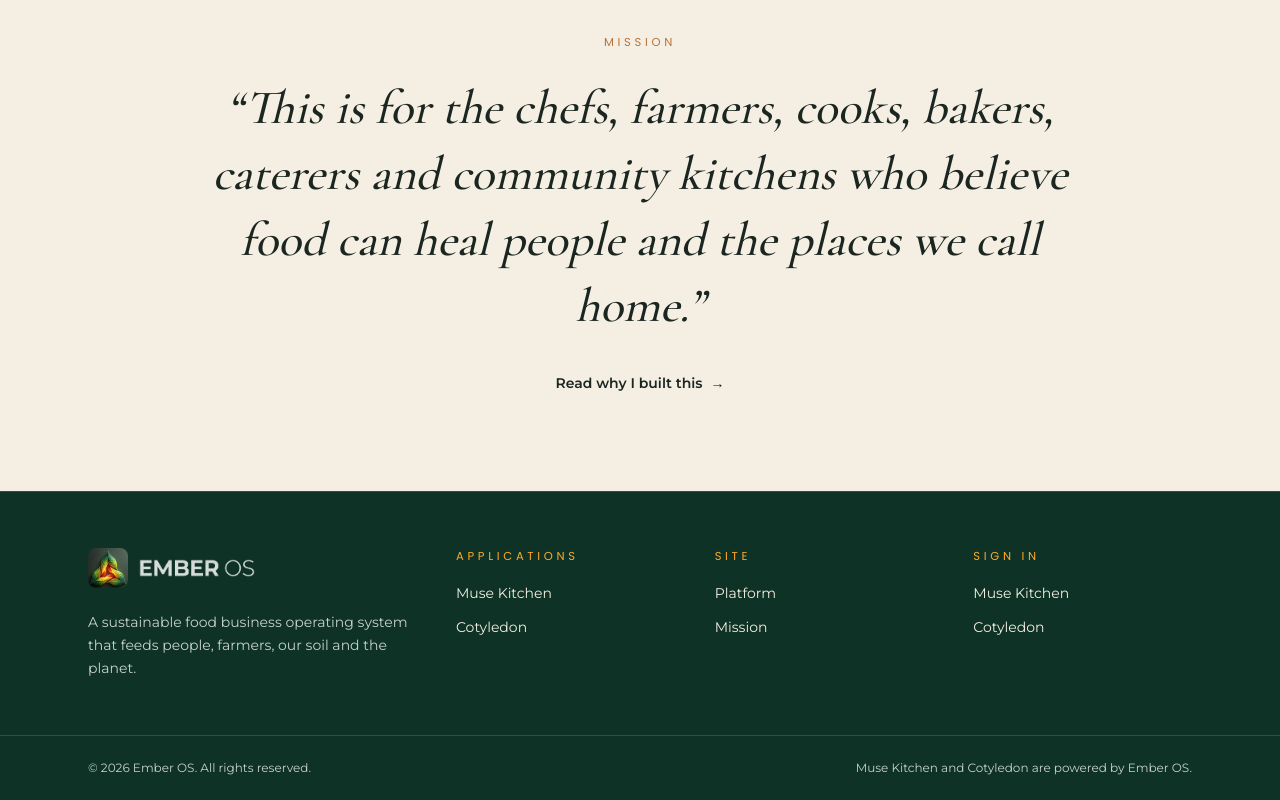
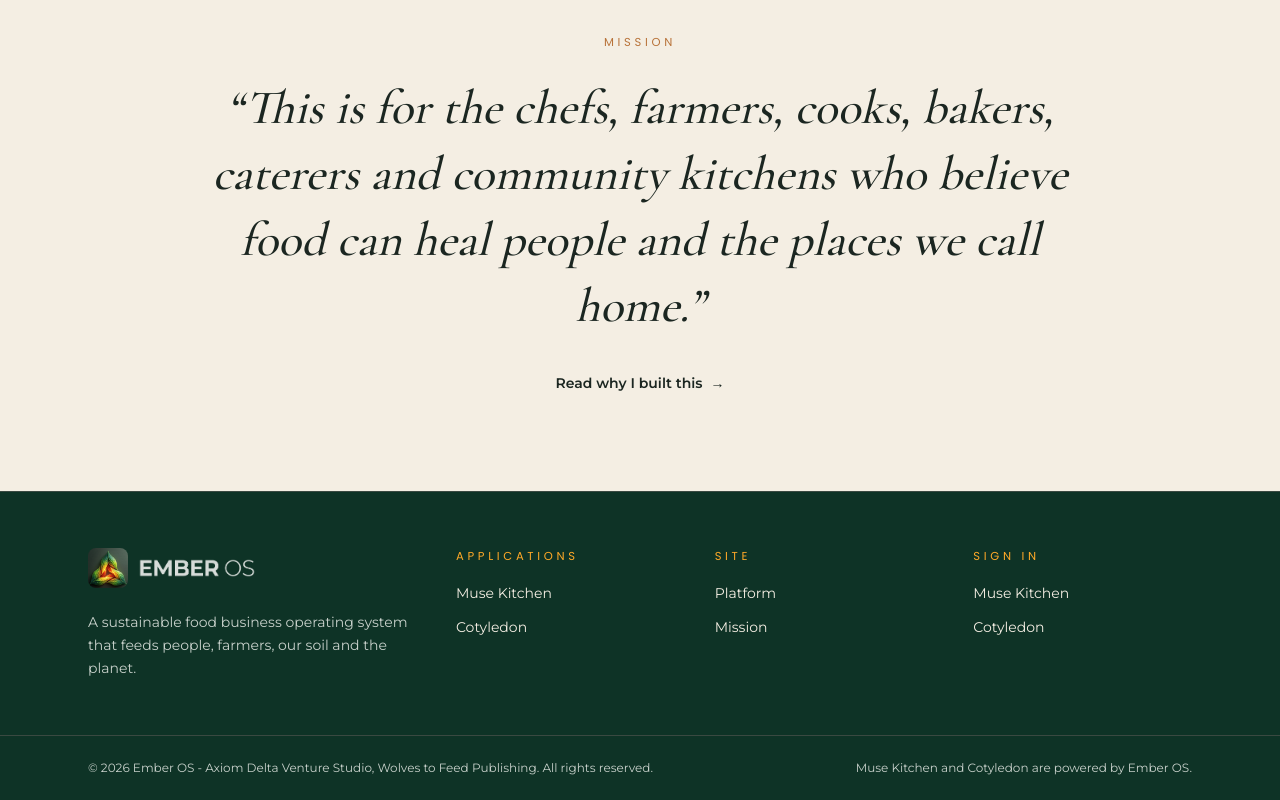
Before and after one commit to wolvestofeed/emberos, a Next.js app: page / in a window 1280 px wide. Shown: the part 5183-5983 px from the top of the page. Built offline with nearby package versions, Linux system fonts and the light colour scheme; no server answers.

Commit message:
Footer: copyright names Axiom Delta Venture Studio and Wolves to Feed Publishing
Co-Authored-By: Claude Fable 5.1 <noreply@anthropic.com>

```diff
--- a/src/components/Footer.tsx
+++ b/src/components/Footer.tsx
@@ -31,7 +31,7 @@ export function Footer() {
       </div>
       <div className="border-t border-ground-line">
         <div className="container-site flex flex-col gap-2 py-6 text-xs text-mist sm:flex-row sm:items-center sm:justify-between">
-          <p>© {YEAR} Ember OS. All rights reserved.</p>
+          <p>© {YEAR} Ember OS - Axiom Delta Venture Studio, Wolves to Feed Publishing. All rights reserved.</p>
           <p>Muse Kitchen and Cotyledon are powered by Ember OS.</p>
         </div>
       </div>
```
